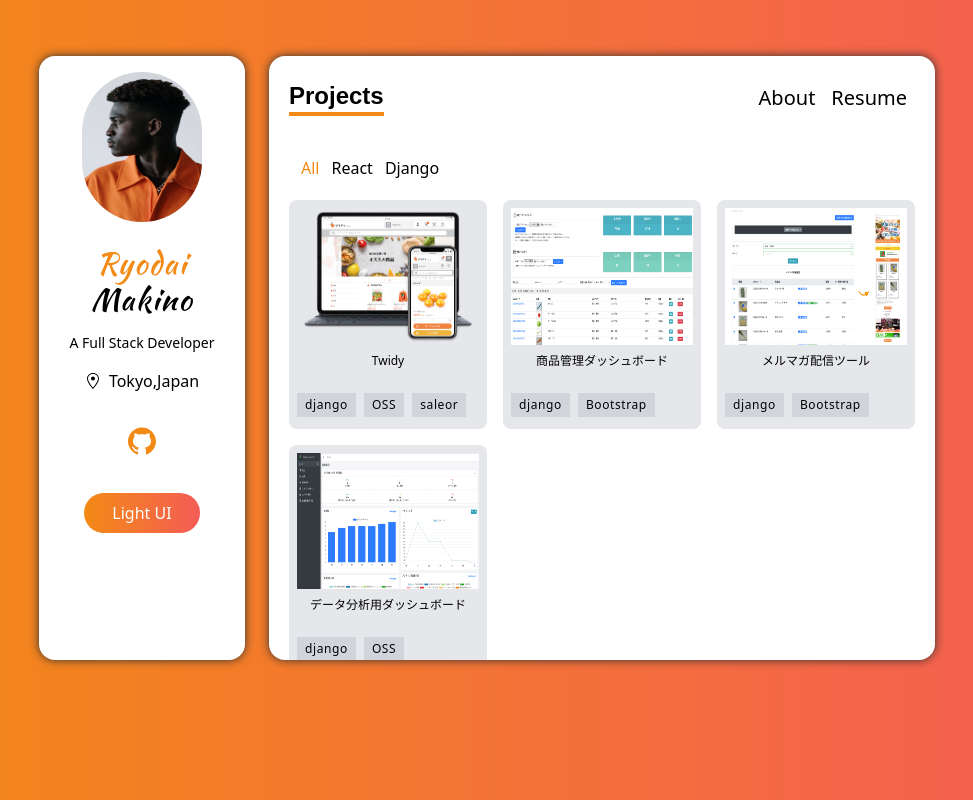
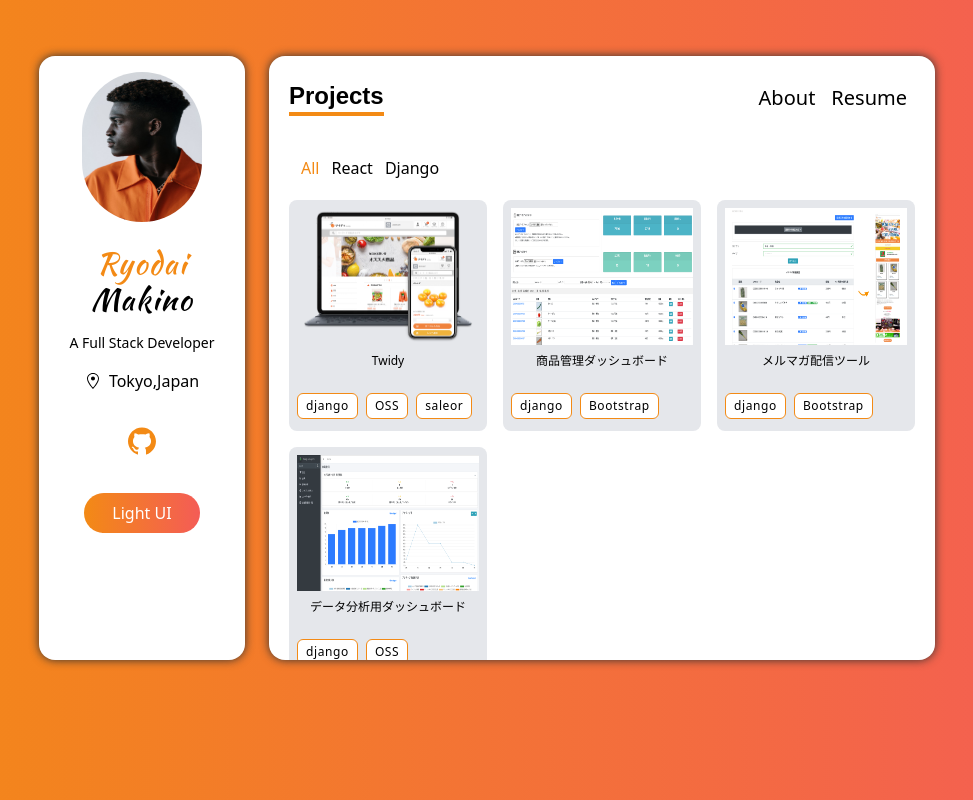
Before and after one commit to makidai/nextjs-portfolio, a Next.js app: page /projects in a window 1280 px wide. Shown: the whole page, without its empty margins (153-1126 px from the left). Built offline with nearby package versions, Linux system fonts and the light colour scheme.

Commit message:
minor change

```diff
--- a/components/ProjectCard.tsx
+++ b/components/ProjectCard.tsx
@@ -38,7 +38,7 @@ const ProjectCard: FunctionComponent<{
                 {key_techs.map((tech) => (
                     <span
                         key={tech}
-                        className="px-2 py-1 my-1 bg-gray-300 dark:bg-dark-100 rounde-sm"
+                        className="px-2 py-1 my-1 bg-white border rounded-md border-orange dark:bg-dark-100"
                     >
                         {tech}
                     </span>
@@ -85,7 +85,7 @@ const ProjectCard: FunctionComponent<{
                             {key_techs.map((tech) => (
                                 <span
                                     key={tech}
-                                    className="px-2 py-1 my-1 bg-gray-200 dark:bg-dark-200 rounde-sm"
+                                    className="px-2 py-1 my-1 bg-gray-200 rounded-sm dark:bg-dark-200"
                                 >
                                     {tech}
                                 </span>
--- a/components/Sidebar.tsx
+++ b/components/Sidebar.tsx
@@ -31,7 +31,7 @@ const Sidebar = () => {
             </div>
 
             <div className="flex justify-around w-9/12 mx-auto my-5 text-orange md:w-full ">
-                <a href="https://github.com/makidai">
+                <a href="https://github.com/makidai" target="_blank">
                     <AiFillGithub className="w-8 h-8 cursor-pointer" />
                 </a>
             </div>
```
